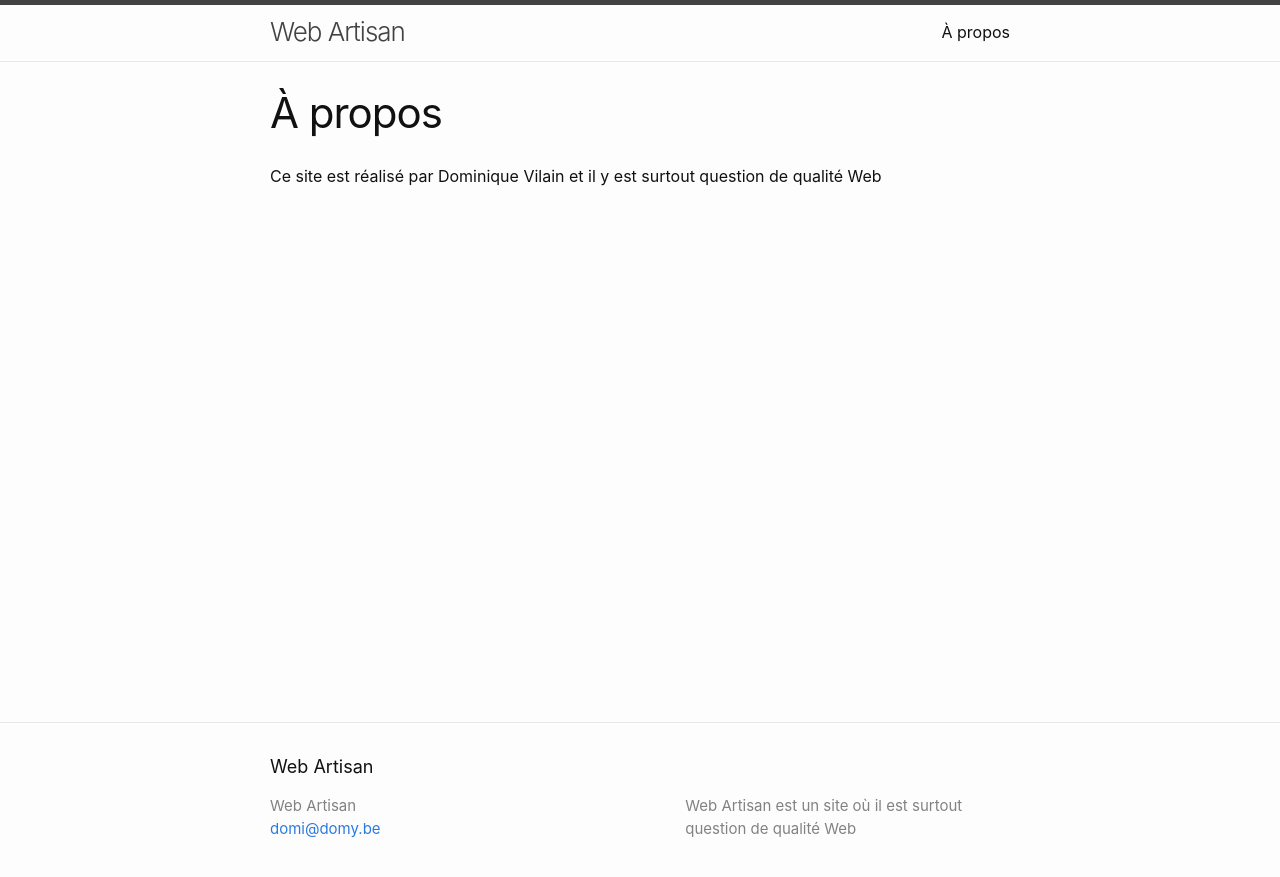
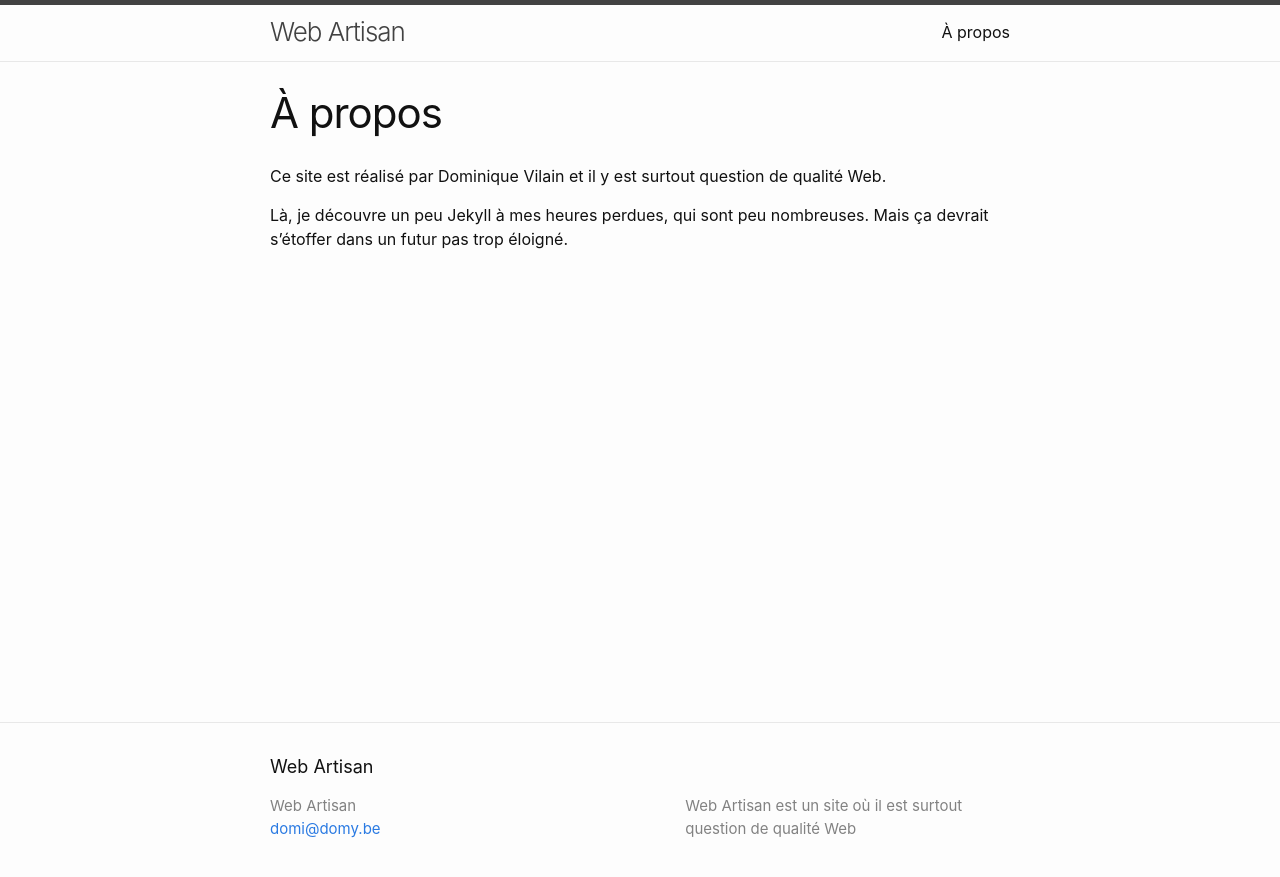
Before and after one commit to artisan-web/artisan-web.github.io, a Jekyll site: the page built from about.md, in a window 1280 px wide. Shown: the top 877 px of the page. Built offline with Jekyll 4.4.1, drawn with Linux system fonts in a browser that asks for light colours.

Commit message:
Update content of about page

```diff
--- a/about.md
+++ b/about.md
@@ -4,4 +4,8 @@ title: À propos
 permalink: /a-propos/
 ---
 
-Ce site est réalisé par Dominique Vilain et il y est surtout question de qualité Web
+Ce site est réalisé par Dominique Vilain et il y est surtout question de
+qualité Web.
+
+Là, je découvre un peu Jekyll à mes heures perdues, qui sont peu nombreuses.
+Mais ça devrait s’étoffer dans un futur pas trop éloigné.
```
